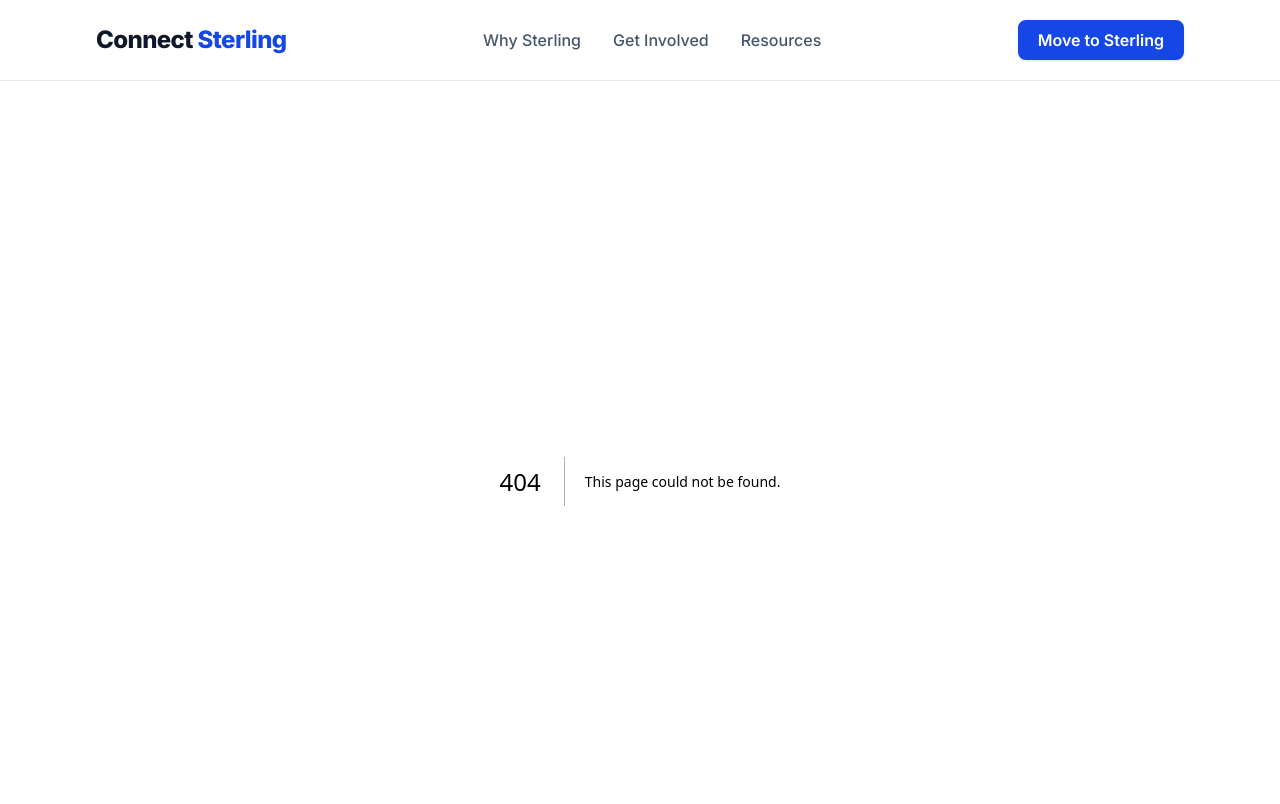
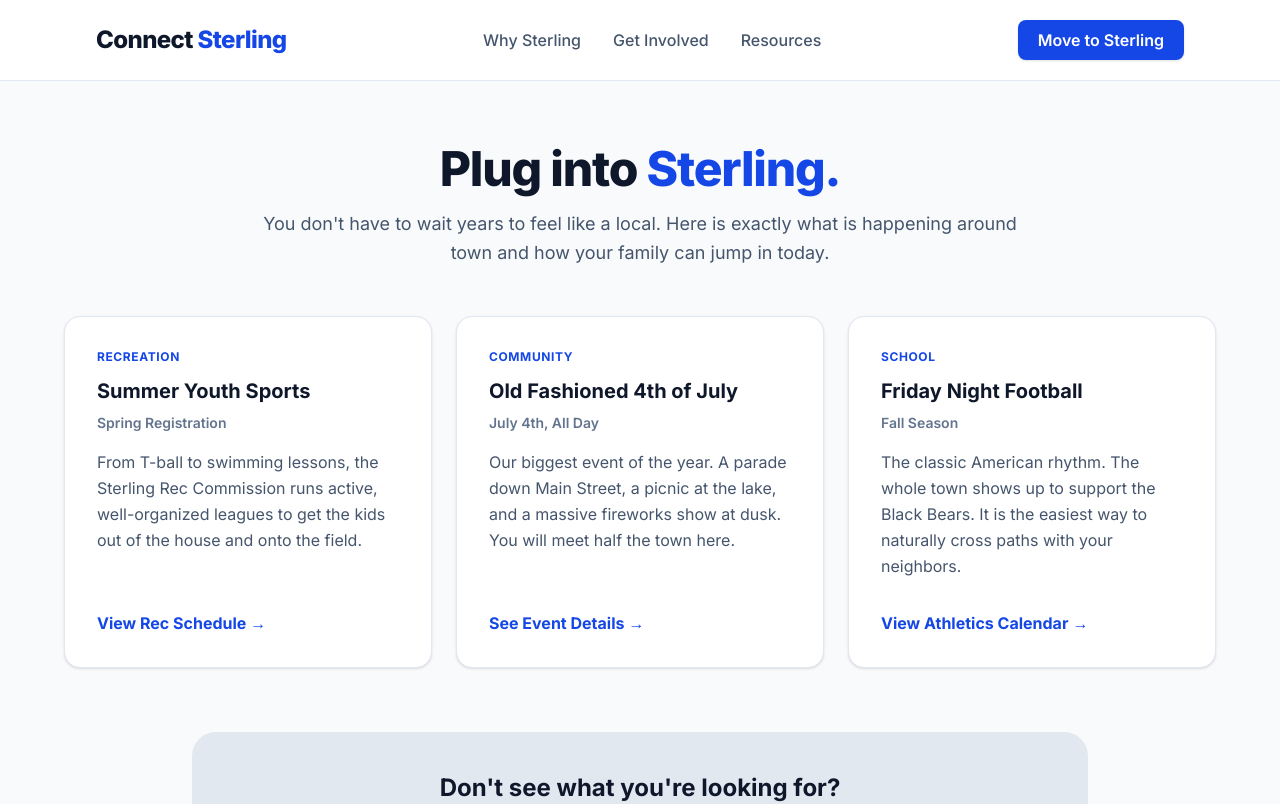
Before and after one commit to millertime31jm-lab/connect-sterling, a Next.js app: page /get-involved in a window 1280 px wide. Before the commit this address had no page. Shown: the top 804 px of the page. Built offline with nearby package versions, Linux system fonts and the light colour scheme.

Commit message:
Added Get Involved page with event rhythms

```diff
--- /dev/null
+++ b/app/get-involved/page.tsx
@@ -0,0 +1,81 @@
+import Link from "next/link";
+
+export default function GetInvolved() {
+  // PHASE 1 DATA STRUCTURE:
+  // This is a simple list. To add a new event, just copy one of these blocks and change the text.
+  const events = [
+    {
+      id: 1,
+      category: "Recreation",
+      title: "Summer Youth Sports",
+      date: "Spring Registration",
+      description: "From T-ball to swimming lessons, the Sterling Rec Commission runs active, well-organized leagues to get the kids out of the house and onto the field.",
+      linkText: "View Rec Schedule",
+      linkUrl: "#"
+    },
+    {
+      id: 2,
+      category: "Community",
+      title: "Old Fashioned 4th of July",
+      date: "July 4th, All Day",
+      description: "Our biggest event of the year. A parade down Main Street, a picnic at the lake, and a massive fireworks show at dusk. You will meet half the town here.",
+      linkText: "See Event Details",
+      linkUrl: "#"
+    },
+    {
+      id: 3,
+      category: "School",
+      title: "Friday Night Football",
+      date: "Fall Season",
+      description: "The classic American rhythm. The whole town shows up to support the Black Bears. It is the easiest way to naturally cross paths with your neighbors.",
+      linkText: "View Athletics Calendar",
+      linkUrl: "#"
+    }
+  ];
+
+  return (
+    <main className="min-h-screen bg-slate-50 py-16 px-4 sm:px-6 lg:px-8">
+      <div className="max-w-6xl mx-auto space-y-12">
+
+        {/* Header */}
+        <div className="text-center max-w-3xl mx-auto space-y-4">
+          <h1 className="text-4xl md:text-5xl font-extrabold text-slate-900 tracking-tight">
+            Plug into <span className="text-blue-700">Sterling.</span>
+          </h1>
+          <p className="text-lg text-slate-600 leading-relaxed">
+            You don't have to wait years to feel like a local. Here is exactly what is happening around town and how your family can jump in today.
+          </p>
+        </div>
+
+        {/* Event Grid */}
+        <div className="grid grid-cols-1 md:grid-cols-2 lg:grid-cols-3 gap-6">
+          {events.map((event) => (
+            <div key={event.id} className="bg-white p-8 rounded-2xl border border-slate-200 shadow-sm flex flex-col h-full hover:shadow-md transition-shadow">
+              <span className="text-xs font-bold uppercase tracking-wider text-blue-700 mb-3">
+                {event.category}
+              </span>
+              <h3 className="text-xl font-bold text-slate-900 mb-2">{event.title}</h3>
+              <p className="text-sm font-semibold text-slate-500 mb-4">{event.date}</p>
+              <p className="text-slate-600 mb-8 flex-grow leading-relaxed">{event.description}</p>
+              <Link href={event.linkUrl} className="text-blue-700 font-bold hover:text-blue-900 transition-colors flex items-center gap-1">
+                {event.linkText} <span>&rarr;</span>
+              </Link>
+            </div>
+          ))}
+        </div>
+
+        {/* Failsafe CTA */}
+        <div className="mt-16 bg-slate-200 rounded-3xl p-10 text-center max-w-4xl mx-auto">
+          <h3 className="text-2xl font-bold text-slate-900 mb-3">Don't see what you're looking for?</h3>
+          <p className="text-slate-700 mb-8 text-lg max-w-2xl mx-auto">
+            Whether it's a specific church denomination, a volunteer group, or a niche hobby, let us know what your family is looking for and we will point you in the right direction.
+          </p>
+          <Link href="/resources" className="inline-block px-8 py-4 bg-slate-900 text-white font-bold rounded-xl shadow-md hover:bg-slate-800 transition-all">
+            Browse the Directory
+          </Link>
+        </div>
+
+      </div>
+    </main>
+  );
+}
--- /dev/null
+++ b/app/why-sterling/page.tsx
@@ -0,0 +1,51 @@
+import Link from "next/link";
+
+export default function WhySterling() {
+  const pillars = [
+    { title: "Gigabit Fiber", desc: "Enterprise-grade internet everywhere in town. Work remote without a single dropped Zoom call." },
+    { title: "Top-Tier Education", desc: "From Sterling Grade School to Sterling College, your kids get focused, high-quality instruction." },
+    { title: "Rural Opportunity Zone", desc: "Move here and the state of Kansas waives your state income tax for up to 5 years." },
+    { title: "Outdoor Access", desc: "Golf courses, the lake, the pool, and wide open spaces right out your back door." },
+    { title: "Unmatched Safety", desc: "A true neighborhood where kids ride bikes until streetlights come on and neighbors actually know you." },
+    { title: "Cost of Living", desc: "Keep more of what you earn. Buy a 4-bedroom home for the price of a 1-bedroom coastal apartment." }
+  ];
+
+  return (
+    <main className="min-h-screen bg-slate-50 py-16 px-4 sm:px-6 lg:px-8">
+      <div className="max-w-6xl mx-auto space-y-16">
+
+        {/* Page Header */}
+        <div className="text-center max-w-3xl mx-auto">
+          <h1 className="text-4xl md:text-5xl font-extrabold text-slate-900 tracking-tight mb-6">
+            The math works. <br /> <span className="text-blue-700">The lifestyle is better.</span>
+          </h1>
+          <p className="text-lg text-slate-600 leading-relaxed">
+            We aren't asking you to compromise. Sterling offers the infrastructure of a modern city with the margins, safety, and breathing room of a classic midwestern town.
+          </p>
+        </div>
+
+        {/* The ROI Grid */}
+        <div className="grid grid-cols-1 md:grid-cols-2 lg:grid-cols-3 gap-8">
+          {pillars.map((pillar, index) => (
+            <div key={index} className="bg-white p-8 rounded-2xl shadow-sm border border-slate-200 hover:shadow-md transition-shadow">
+              <h3 className="text-xl font-bold text-slate-900 mb-3">{pillar.title}</h3>
+              <p className="text-slate-600 leading-relaxed">{pillar.desc}</p>
+            </div>
+          ))}
+        </div>
+
+        {/* Bottom CTA */}
+        <div className="bg-blue-900 rounded-3xl p-10 text-center text-white mt-12">
+          <h2 className="text-3xl font-bold mb-4">Ready to run the numbers?</h2>
+          <p className="text-blue-100 mb-8 max-w-2xl mx-auto text-lg">
+            Connect with our relocation team to see exactly how the Rural Opportunity Zone applies to your family.
+          </p>
+          <Link href="/resources" className="inline-block px-8 py-4 bg-white text-blue-900 font-bold rounded-xl shadow hover:bg-slate-100 transition-colors">
+            View Relocation Resources
+          </Link>
+        </div>
+
+      </div>
+    </main>
+  );
+}
```
